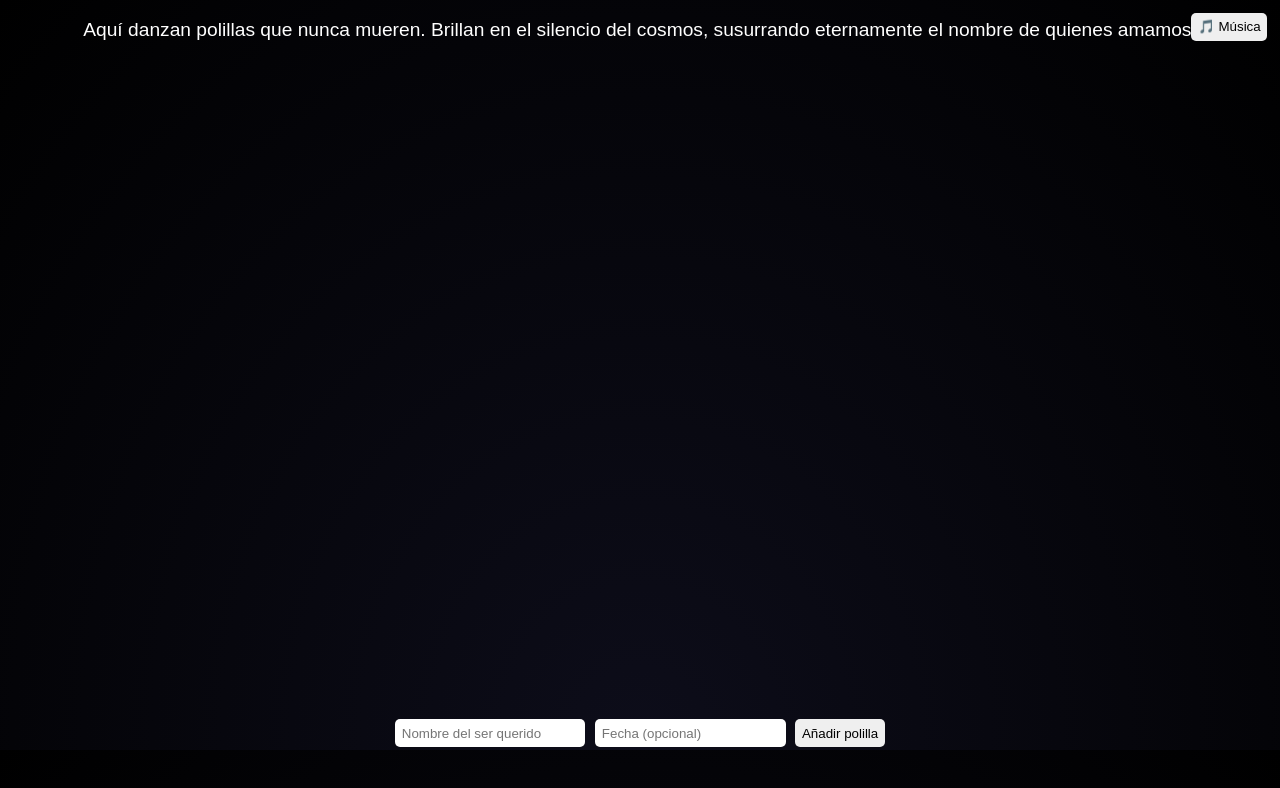
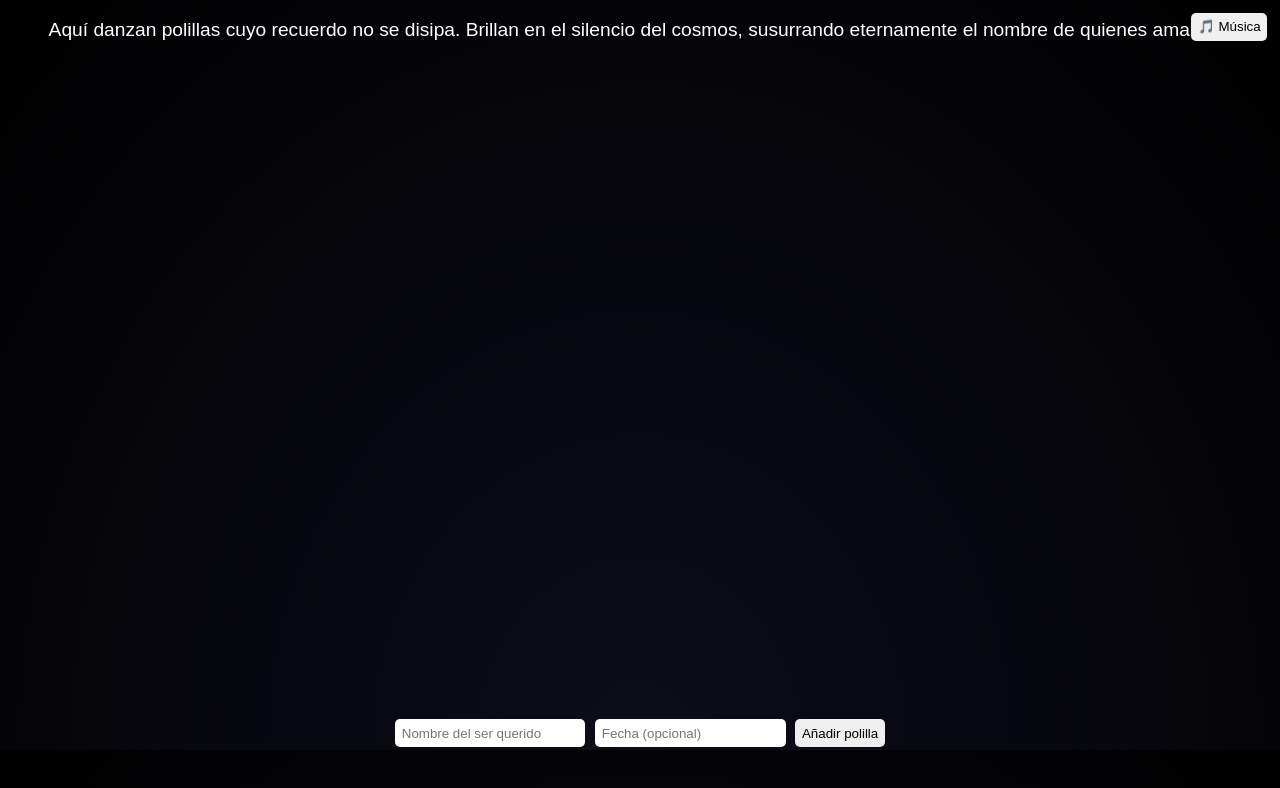
Before and after one commit to ToriAquigon/memory-moths, a plain HTML site: page memory-moths/index.html in a window 1280 px wide. Drawn offline with Linux system fonts and the light colour scheme.

Commit message:
Update index.html

```diff
--- a/memory-moths/index.html
+++ b/memory-moths/index.html
@@ -7,7 +7,7 @@
   <link rel="stylesheet" href="style.css" />
 </head>
 <body>
-  <div class="intro-text">Aquí danzan polillas que nunca mueren. Brillan en el silencio del cosmos, susurrando eternamente el nombre de quienes amamos.</div>
+  <div class="intro-text">Aquí danzan polillas cuyo recuerdo no se disipa. Brillan en el silencio del cosmos, susurrando eternamente el nombre de quienes amamos.</div>
   <button id="toggle-music">🎵 Música</button>
   <div class="space"></div>
   <form id="moth-form">
```
